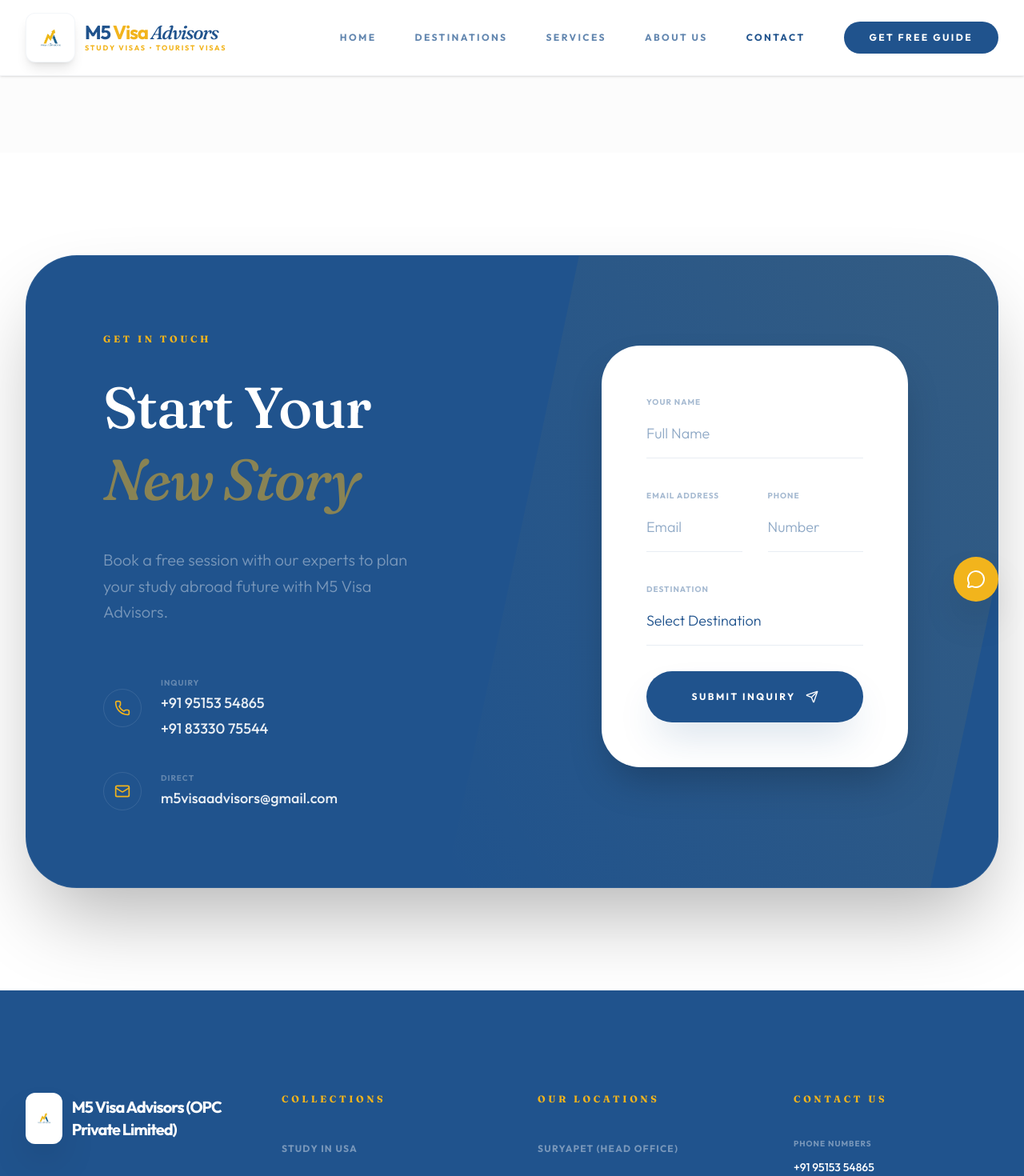
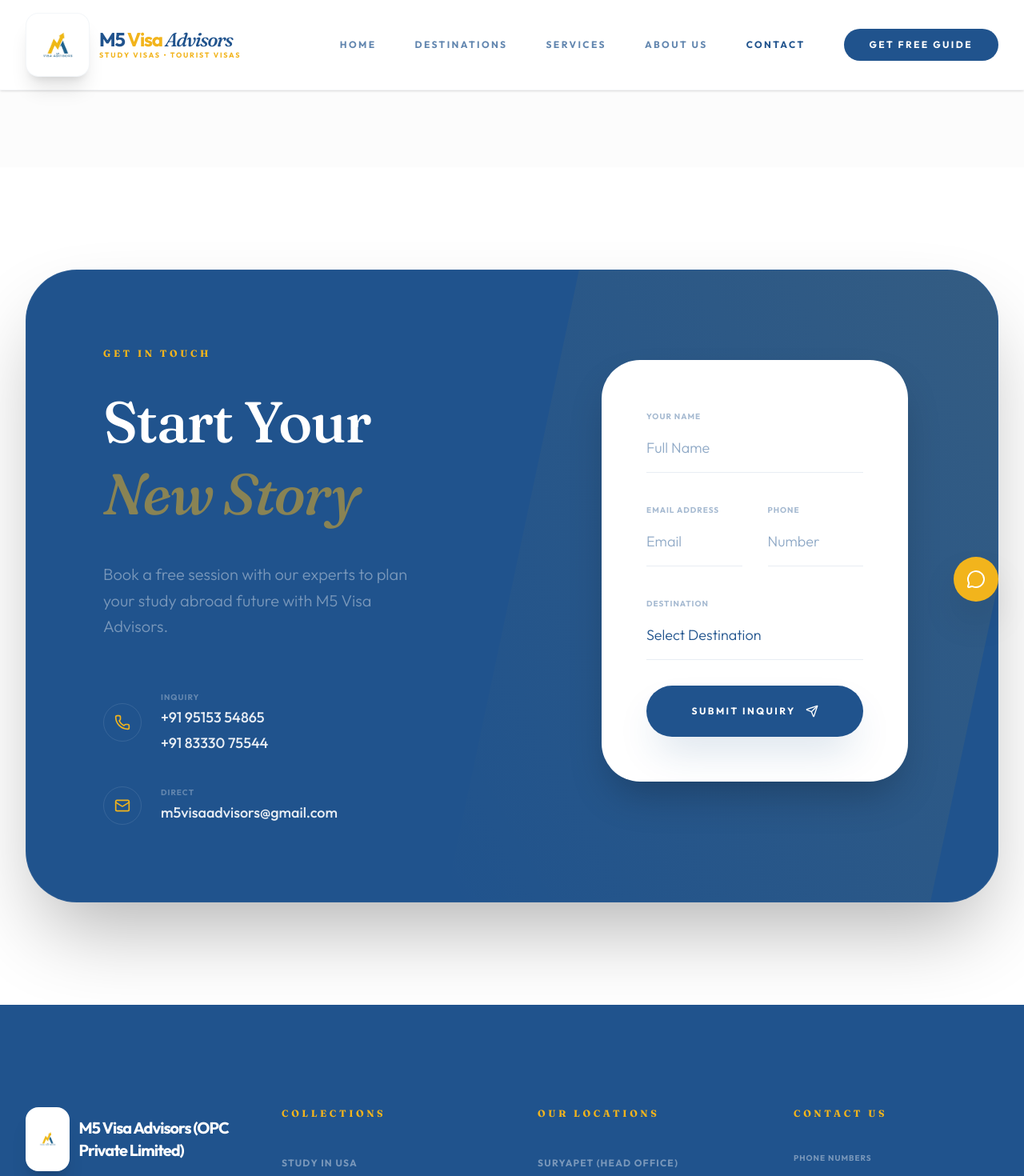
Before and after one commit to SuprajaDarapaneni/m5visa-advisors, a React (Vite) app: page /contact in a window 1280 px wide. Shown: the top 1470 px of the page at 80% size. Built offline with nearby package versions, Linux system fonts and the light colour scheme.

Commit message:
fix(ui): Enhance visual appeal and accuracy of company branding
Updates the logo display size and styling in the Footer and Navbar components. Adjusts the Hero section to more accurately reflect service offerings by removing "Guaranteed" from "End to End Assistance".

```diff
--- a/src/components/Footer.tsx
+++ b/src/components/Footer.tsx
@@ -9,8 +9,8 @@
           <div className="space-y-8">
             <Link to="/" className="flex flex-col space-y-1 group">
               <div className="flex items-center space-x-3">
-                <div className="bg-white p-2 rounded-xl shadow-2xl transition-transform group-hover:rotate-6 overflow-hidden flex items-center justify-center">
-                  <img src="/logo.jpeg" alt="Logo" className="w-12 h-12 object-contain" />
+                <div className="bg-white p-2 rounded-2xl shadow-xl border border-white/5 group-hover:rotate-6 transition-transform overflow-hidden flex items-center justify-center w-20 h-20">
+                  <img src="/logo.jpeg" alt="Logo" className="w-full h-full object-contain" />
                 </div>
                 <div className="flex flex-col">
                   <span className="text-xl font-bold tracking-tighter">
--- a/src/components/Hero.tsx
+++ b/src/components/Hero.tsx
@@ -76,7 +76,7 @@
 
             {/* Features list */}
             <div className="flex flex-wrap gap-4 mb-12">
-              {['15+ Countries', '500+ Universities', 'End to End Assistance Guaranteed'].map((feature) => (
+              {['15+ Countries', '500+ Universities', 'End to End Assistance'].map((feature) => (
                 <div key={feature} className="flex items-center space-x-2 bg-brand/5 px-4 py-2 rounded-full border border-brand/10 shadow-sm transition-all hover:border-brand/20">
                   <span className="text-sm font-bold text-brand/80">{feature}</span>
                 </div>
--- a/src/components/Navbar.tsx
+++ b/src/components/Navbar.tsx
@@ -36,8 +36,8 @@
         <div className="flex justify-between items-center">
           {/* Logo */}
           <Link to="/" className="flex items-center space-x-3 group">
-            <div className="bg-white p-1.5 rounded-xl shadow-lg border border-brand/5 group-hover:rotate-6 transition-transform overflow-hidden flex items-center justify-center">
-              <img src="/logo.jpeg" alt="M5 Visa Advisors Logo" className="w-12 h-12 object-contain" />
+            <div className="bg-white p-1 rounded-2xl shadow-xl border border-brand/5 group-hover:rotate-6 transition-transform overflow-hidden flex items-center justify-center w-20 h-20">
+              <img src="/logo.jpeg" alt="M5 Visa Advisors Logo" className="w-full h-full object-contain" />
             </div>
             <div className="flex flex-col">
               <span className="text-2xl font-bold tracking-tighter text-brand leading-none">
```
